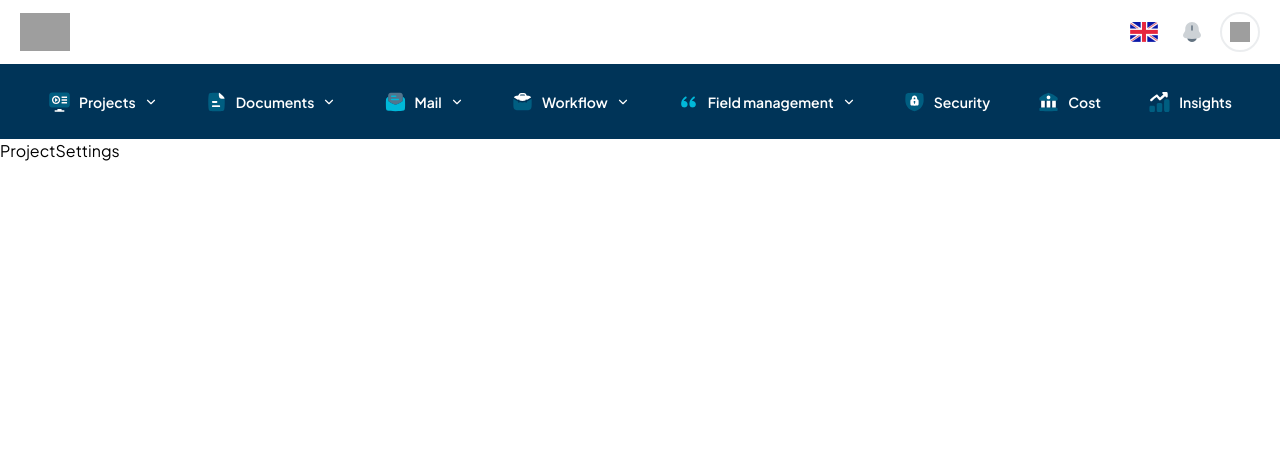
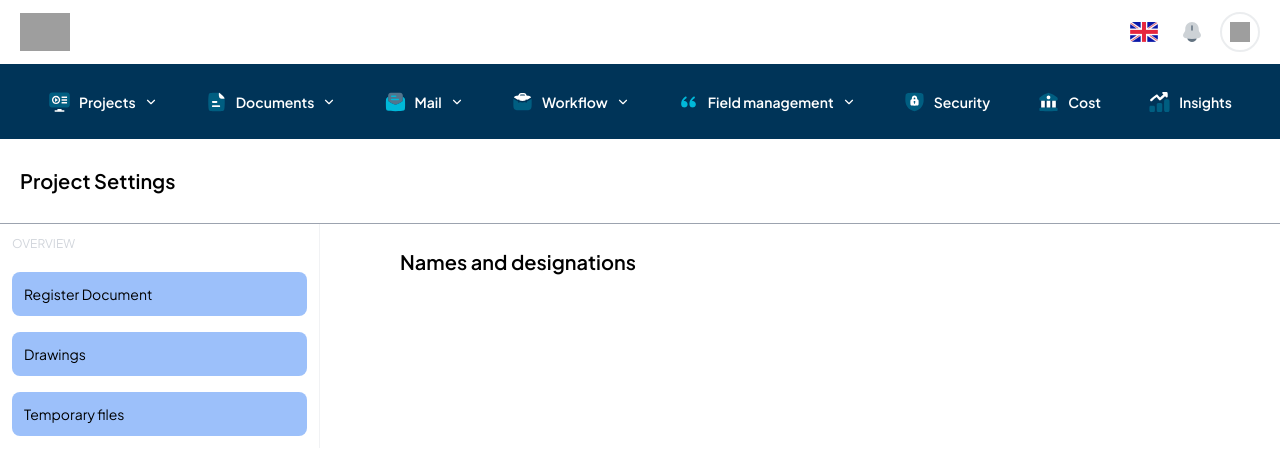
Before and after one commit to BCPAZ/crm-app, a React (Vite) app: page /field-management/project-settings in a window 1280 px wide. Shown: the top 474 px of the page. Built offline with nearby package versions, Linux system fonts and the light colour scheme; grey boxes are pictures that could not be loaded.

Commit message:
feat : Field management layout changed

```diff
--- a/src/layouts/PageLayouts/FieldManagementLayout.jsx
+++ b/src/layouts/PageLayouts/FieldManagementLayout.jsx
@@ -1,11 +1,26 @@
-import { Outlet } from "react-router-dom"
+import Sidebar from "@/components/App/Documents/Sidebar";
+import { Outlet } from "react-router-dom";
 
 const FieldManagementLayout = () => {
   return (
-    <main>
-      <Outlet />
-    </main>
-  )
-}
+    <div className="h-screen">
+      <div className="border-b border-gray-400 py-7">
+        <div className="siteContainer">
+          <div className="flex items-center justify-between">
+            <h1 className="text-xl font-semibold w-full">Project Settings</h1>
+          </div>
+        </div>
+      </div>
+      <div className="w-full flex justify-between relative">
+        <div className="w-[25%] absolute top-0 left-0">
+          <Sidebar />
+        </div>
+        <main className="w-[75%] absolute top-0 right-0">
+          <Outlet />
+        </main>
+      </div>
+    </div>
+  );
+};
 
-export default FieldManagementLayout
+export default FieldManagementLayout;
--- a/src/views/App/FieldManagement/ProjectSettings.jsx
+++ b/src/views/App/FieldManagement/ProjectSettings.jsx
@@ -1,6 +1,10 @@
 const ProjectSettings = () => {
   return (
-    <div>ProjectSettings</div>
+    <section className="px-[60px] py-6">
+      <div className="siteContainer">
+        <h1 className="text-xl font-semibold">Names and designations</h1>
+      </div>
+    </section>
   )
 }
 
```
